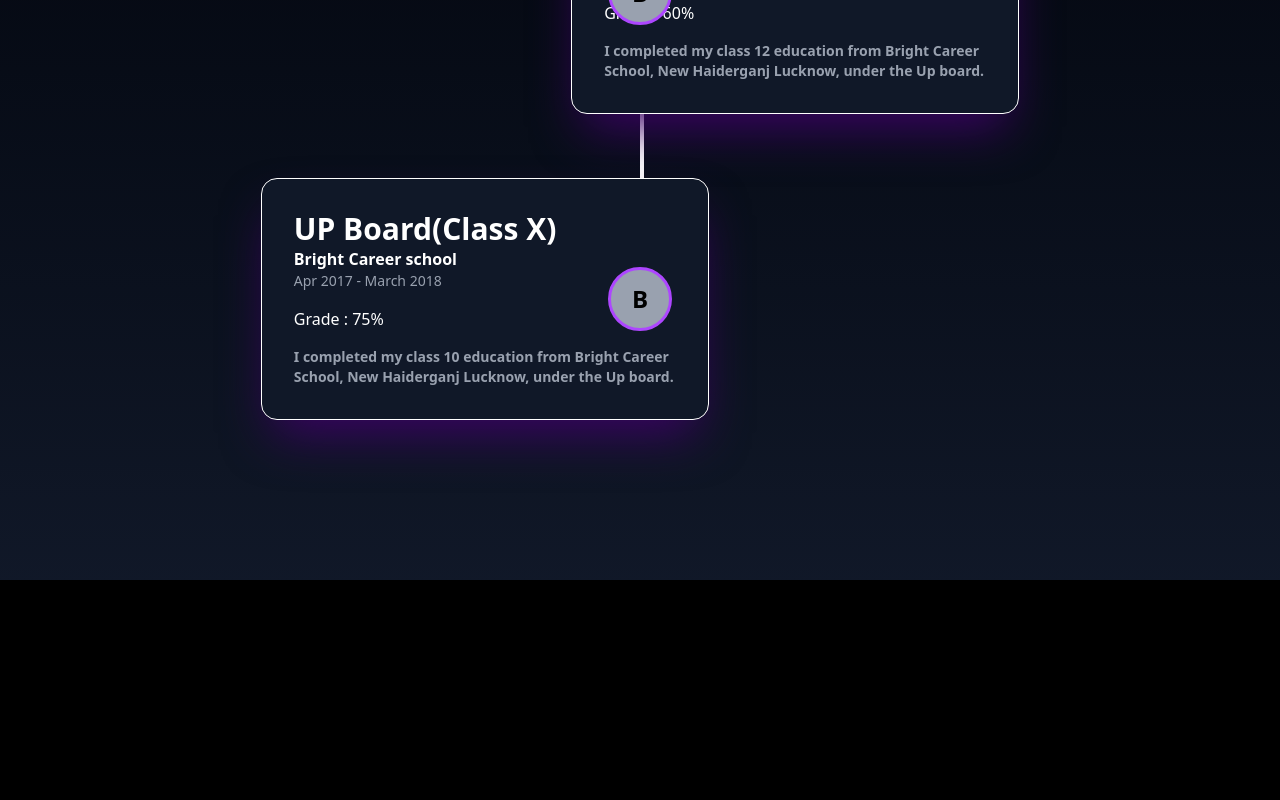
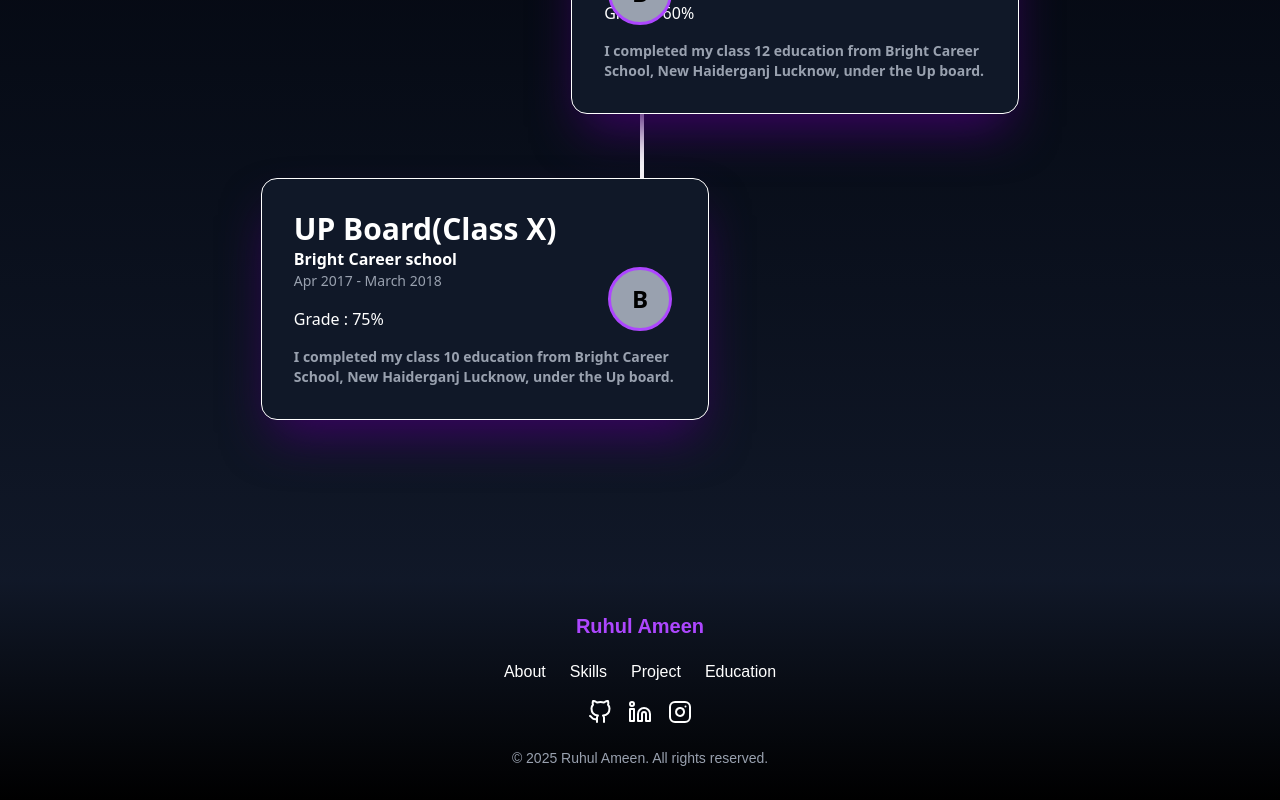
Before and after one commit to RuhulAmeenAnsari/Portfolio, a React (Vite) app: page / in a window 1280 px wide. Shown: the part 4352-5152 px from the top of the page. Before the commit the page ends 4932 px from the top, so only its background shows below. Built offline with nearby package versions, Linux system fonts and the light colour scheme.

Commit message:
footer added

```diff
--- a/src/App.jsx
+++ b/src/App.jsx
@@ -3,6 +3,8 @@ import About from './components/About'
 import Skills from './components/Skills'
 import Projects from './components/Projects'
 import Education from './components/Education'
+import Footer from './components/Footer'
+
 
 function App() {
   return (
@@ -12,6 +14,7 @@ function App() {
     <Skills/>
     <Projects/>
     <Education/>
+    <Footer/>
     </>
   )
 }
--- a/src/components/About.jsx
+++ b/src/components/About.jsx
@@ -64,9 +64,10 @@ const About = () => {
             </a>
           </motion.p>
         </div>
-        <div className="md:w-1/2 md:justify-end  flex justify-center">
+        <div  className="md:w-1/2 md:justify-end  flex justify-center">
           <Tilt className="h-[300px]   rounded-full absolute top-20 md:h-[350px] md:right-48 md:top-52 md:scale-115">
-            <img
+            <motion.img
+            initial={{y:20,x:20,opacity:0}} animate={{y:0,x:0,opacity:1}} transition={{duration:3}}
               src={profile}
               className="h-[300px] md:h-[350px] rounded-full border-4 border-purple-700 shadow-[0_10px_20px_rgba(130,69,236,0.5)] "
               alt="Ruhul Ameen"
--- a/src/components/Education.jsx
+++ b/src/components/Education.jsx
@@ -26,7 +26,7 @@ function Education() {
                 index % 2 == 0 ? "sm:justify-end" : "sm:justify-start"
               }`}
             >
-              <div className="absolute text-2xl text-black font-bold sm:left-1/2 left-0 transform -translate-x-1/2 bg-gray-400 border-3 border-purple-500 w-12 h-12 sm:w-16 sm:h-16 rounded-full flex justify-center items-center z-20 ">
+              <div className="absolute text-2xl text-black font-bold sm:left-1/2 left-0 transform -translate-x-1/2 bg-gray-400 border-3 border-purple-500 w-12 h-12 sm:w-16 sm:h-16 rounded-full flex justify-center items-center xl:z-20 ">
                 {education.school.charAt(0)}
               </div>
               <div
--- /dev/null
+++ b/src/components/Footer.jsx
@@ -0,0 +1,79 @@
+import { motion } from "framer-motion";
+import React from "react";
+import { FiGithub, FiInstagram, FiLinkedin } from "react-icons/fi";
+
+function Footer() {
+  const handlescroll = (sectionId) => {
+    setTimeout(() => {
+      let section = document.getElementById(sectionId);
+      if (section) {
+        section.scrollIntoView({ behavior: "smooth" });
+      }
+    }, 300);
+  };
+  return (
+    <footer className="bg-gradient-to-b from-gray-900 text-white py-8 px-[12vw] md:px-[7vw] lg:px-[20vw]">
+      <div className=" mx-auto text-center">
+        <motion.h2
+          initial={{ y: 20, opacity: 0 }}
+          animate={{ y: 0, opacity: 1 }}
+          transition={{ duration: 2 }}
+          className="text-xl font-semibold text-purple-500"
+        >
+          Ruhul Ameen
+        </motion.h2>
+        <nav className="flex flex-wrap justify-center space-x-4 sm:space-x-6 mt-4">
+          {[
+            { i: 0, id: "about", label: "About" },
+            { i: 1, id: "skills", label: "Skills" },
+            { i: 2, id: "project", label: "Project" },
+            { i: 3, id: "education", label: "Education" },
+          ].map((item, i) => (
+            <motion.button
+            initial={{ y: 10, opacity: 0 }}
+            animate={{ y: 0, opacity: 1 }}
+            transition={{
+                type: "spring",
+                damping: 25,
+                stiffness: 100,
+                delay: 0.7 + item.i * 0.2,
+                duration: 8,
+              }}
+              key={i}
+              onClick={() => handlescroll(item.id)}
+              className="hover:text-purple-500 text-sm sm:text-base my-1 cursor-pointer hover:scale-110 transition-transform duration-300"
+            >
+              {item.label}
+            </motion.button>
+          ))}
+        </nav>
+        <motion.div
+          initial={{ y: 20, opacity: 0 }}
+          animate={{ y: 0, opacity: 1 }}
+          transition={{ duration: 4 }}
+          className="flex justify-center items-center text-2xl mt-3 gap-4"
+        >
+          <a href="https://github.com/RuhulAmeenAnsari">
+            <FiGithub className=" hover:text-purple-500 items-center cursor-pointer hover:scale-110 transition-transform duration-300  " />
+          </a>
+          <a href="https://www.linkedin.com/in/ruhul-ameen-149a3a2b3/">
+            <FiLinkedin className=" hover:text-purple-500 items-center cursor-pointer hover:scale-110 transition-transform duration-300  " />
+          </a>
+          <a href="https://www.instagram.com/___ansari_ruhul_/">
+            <FiInstagram className=" hover:text-purple-500 items-center cursor-pointer hover:scale-110 transition-transform duration-300  " />
+          </a>
+        </motion.div>
+        <motion.p
+          initial={{ y: 20, opacity: 0 }}
+          animate={{ y: 0, opacity: 1 }}
+          transition={{ duration: 4 }}
+          className="text-sm text-gray-400 mt-6"
+        >
+          © 2025 Ruhul Ameen. All rights reserved.
+        </motion.p>
+      </div>
+    </footer>
+  );
+}
+
+export default Footer;
--- a/src/components/Header.jsx
+++ b/src/components/Header.jsx
@@ -52,15 +52,17 @@ function Header() {
         }
       );
   };
-
   const handleActiveMenuItem = (sectionid) => {
     setActiveSection(sectionid);
     setIsOpen(false);
 
-    const section = document.getElementById(sectionid);
-    if (section) {
-      section.scrollIntoView({ behavior: "smooth" });
-    }
+    // Give time for the mobile menu to collapse before scrolling
+    setTimeout(() => {
+      const section = document.getElementById(sectionid);
+      if (section) {
+        section.scrollIntoView({ behavior: "smooth" });
+      }
+    }, 300); // wait for 300ms after menu close animation
   };
 
   useEffect(() => {
--- a/src/components/Projects.jsx
+++ b/src/components/Projects.jsx
@@ -42,7 +42,7 @@ const Projects = () => {
                 <p className="text-sm mb-3 text-center mt-5 line-clamp-3 text-gray-400">
                   {project.description}
                 </p>
-                <div className="grid grid-cols-2  mt-5 md:grid-cols-3 gap-3 w-full ">
+                <div className="grid grid-cols-1  mt-5 md:grid-cols-3 gap-3 w-full ">
                   {project.tags.map((tag, i) => (
                     <div
                       key={i}
```
